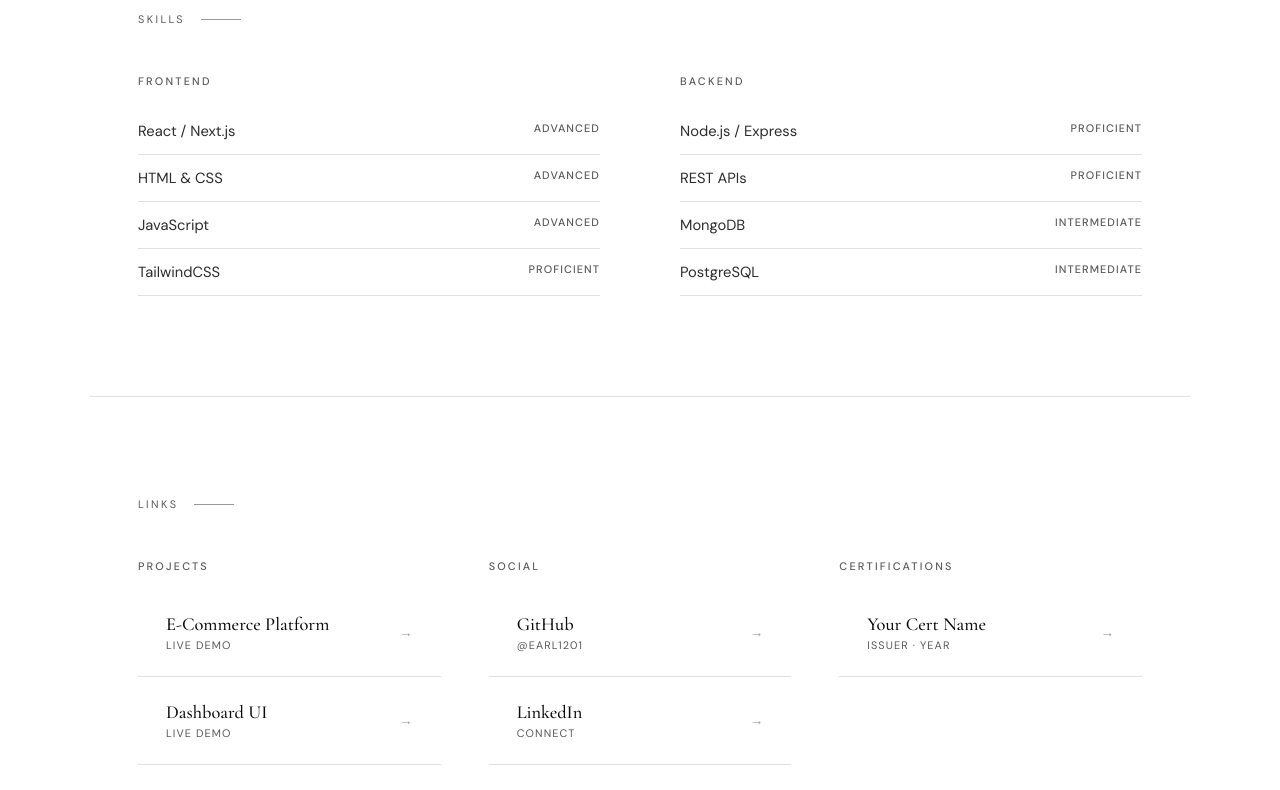
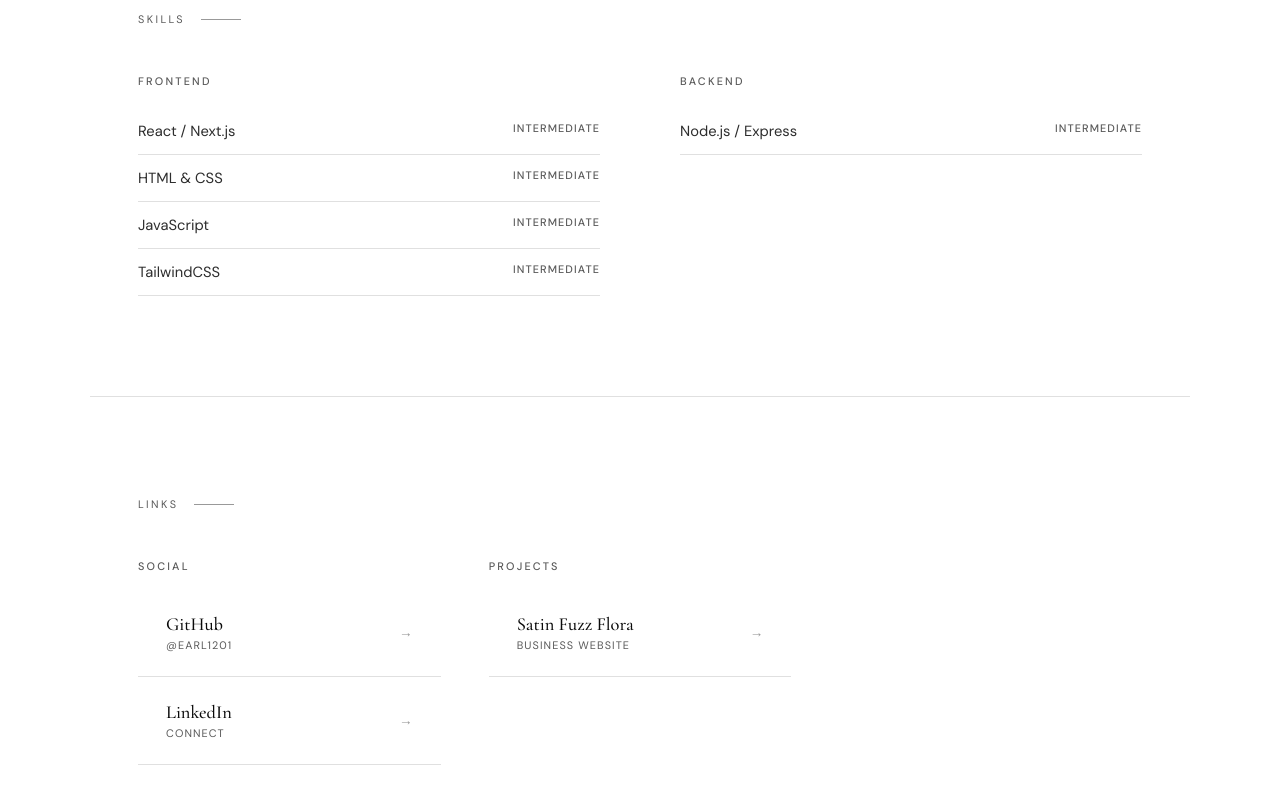
Before and after one commit to Earl1201/my-website-portfolio, a React (Vite) app: page / in a window 1280 px wide. Shown: the part 1280-2070 px from the top of the page. Built offline with nearby package versions, Linux system fonts and the light colour scheme.

Commit message:
Updated Porfolio -2

```diff
--- a/src/data/index.js
+++ b/src/data/index.js
@@ -26,19 +26,16 @@ export const skills = [
   {
     group: "Frontend",
     items: [
-      ["React / Next.js", "Advanced"],
-      ["HTML & CSS", "Advanced"],
-      ["JavaScript", "Advanced"],
-      ["TailwindCSS", "Proficient"],
+      ["React / Next.js", "Intermediate"],
+      ["HTML & CSS", "Intermediate"],
+      ["JavaScript", "Intermediate"],
+      ["TailwindCSS", "Intermediate"],
     ],
   },
   {
     group: "Backend",
     items: [
-      ["Node.js / Express", "Proficient"],
-      ["REST APIs", "Proficient"],
-      ["MongoDB", "Intermediate"],
-      ["PostgreSQL", "Intermediate"],
+      ["Node.js / Express", "Intermediate"],
     ],
   },
 ];
@@ -48,23 +45,17 @@ export const skills = [
 // Each item: { label, url, note }
 export const links = [
   {
-    category: "Projects",
-    items: [
-      { label: "E-Commerce Platform", url: "https://your-live-url.com", note: "Live Demo" },
-      { label: "Dashboard UI", url: "https://your-live-url.com", note: "Live Demo" },
-    ],
-  },
-  {
     category: "Social",
     items: [
       { label: "GitHub", url: "https://github.com/Earl1201", note: "@Earl1201" },
       { label: "LinkedIn", url: "https://linkedin.com/in/earl-brian-baclohan-282a0b3a1/", note: "Connect" },
+      { label: "Facebook", url: "https://www.facebook.com/earl.brian.baclohan.2025", note: "Earl Brian" },
     ],
   },
   {
-    category: "Certifications",
+    category: "Projects",
     items: [
-      { label: "Your Cert Name", url: "https://credential-url.com", note: "Issuer · Year" },
+      { label: "Satin Fuzz Flora", url: "http://satinfuzzflora.store/", note: "Business Website" },
     ],
   },
 ];
```
Also changed, not shown: 1 other file (tests, documents, lock files or other folders).
